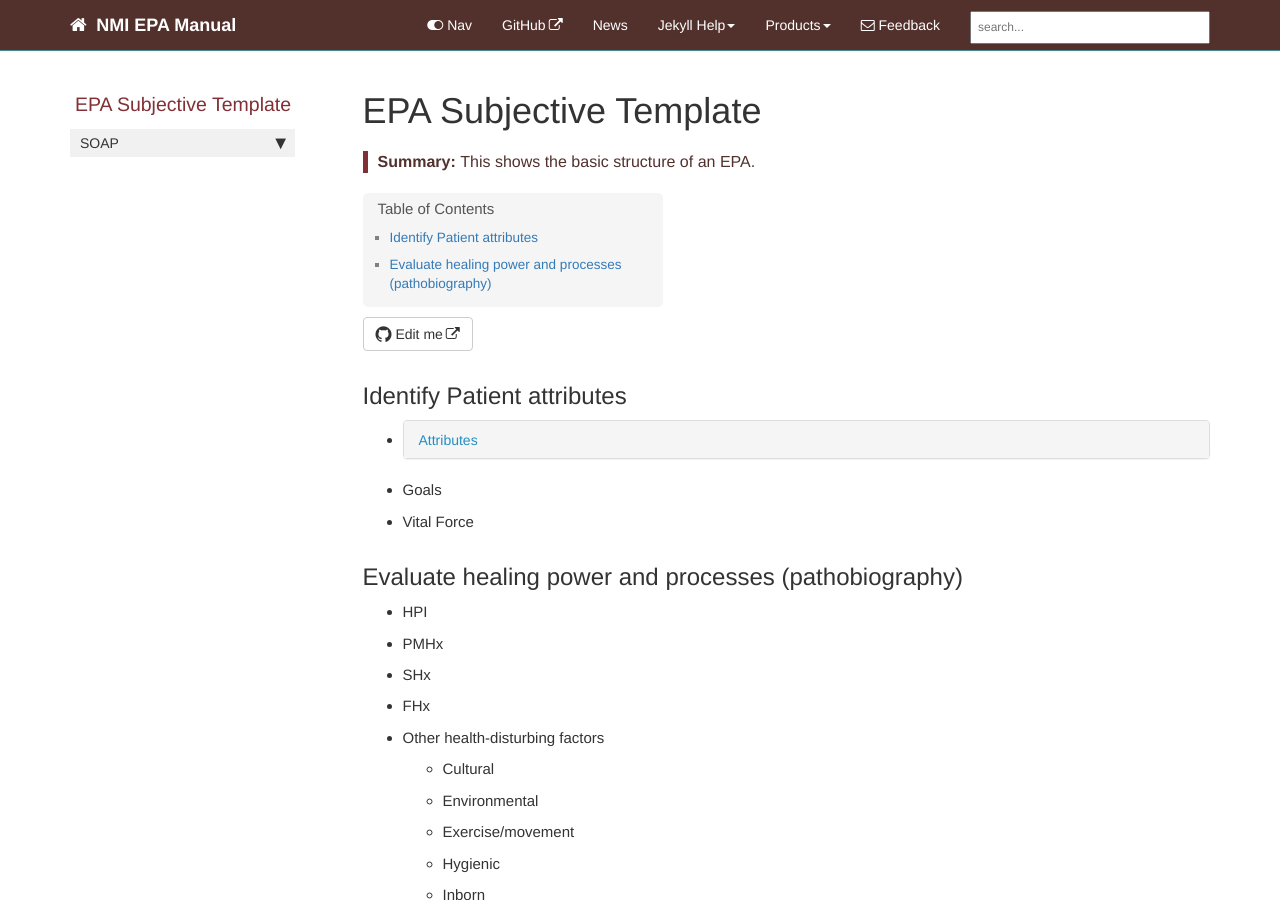
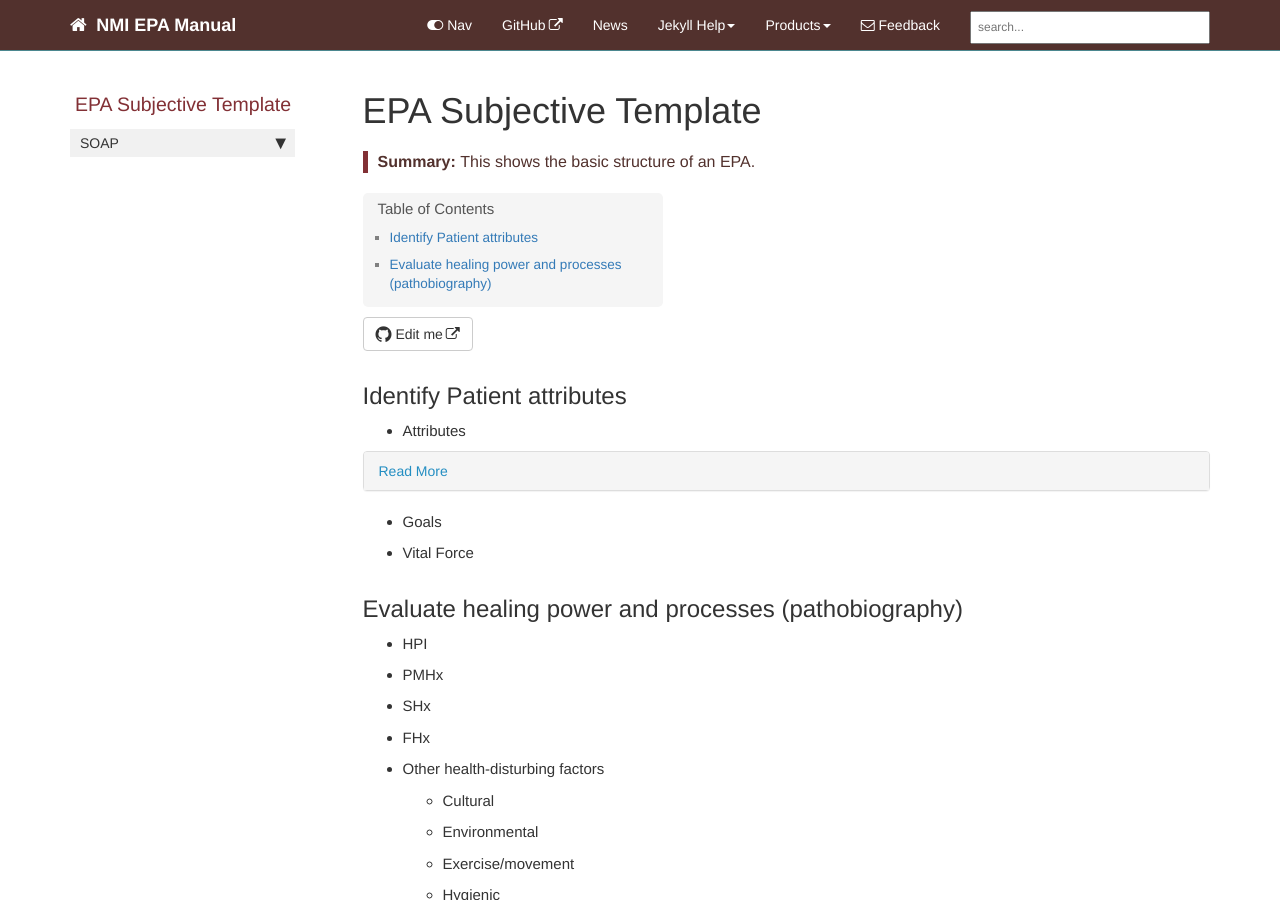
Before and after one commit to naturemed/naturemed.github.io, a Jekyll site: the page built from pages/epa/000_template/epa_subjective.md, in a window 1280 px wide and 900 px high. Built offline with Jekyll 4.4.1, drawn with Linux system fonts in a browser that asks for light colours; comment, search, counter and statistics services are not loaded.

Commit message:
Update epa_subjective.md

```diff
--- a/pages/epa/000_template/epa_subjective.md
+++ b/pages/epa/000_template/epa_subjective.md
@@ -10,11 +10,12 @@ permalink: epa_subjective_0.html
 
 ## Identify Patient attributes
 
-- <div class="panel-group" id="accordion">
+- Attributes
+<div class="panel-group" id="accordion">
                     <div class="panel panel-default">
                         <div class="panel-heading">
                             <h4 class="panel-title">
-                                <a class="noCrossRef accordion-toggle" data-toggle="collapse" data-parent="#accordion" href="#collapseOne">Attributes</a>
+                                <a class="noCrossRef accordion-toggle" data-toggle="collapse" data-parent="#accordion" href="#collapseOne">Read More</a>
                             </h4>
                         </div>
                         <div id="collapseOne" class="panel-collapse collapse noCrossRef">
@@ -22,7 +23,8 @@ permalink: epa_subjective_0.html
                                 Guides screening examinations needed. <br/> Patients may have different terms for their genitalia - ask!<br/>Pronouns are important for charting and establishing patient trust. Pronouns reflect how we perceive someone’s gender.<br/>A transgender man probably was assigned female at birth and may have a vulva, uterus, cervix, ovaries, and breasts that must be examined, as for any cisgender female patient.
                             </div>
                         </div>
-                    </div>
+    				 </div>
+</div>
 - Goals
 - Vital Force
 
```
